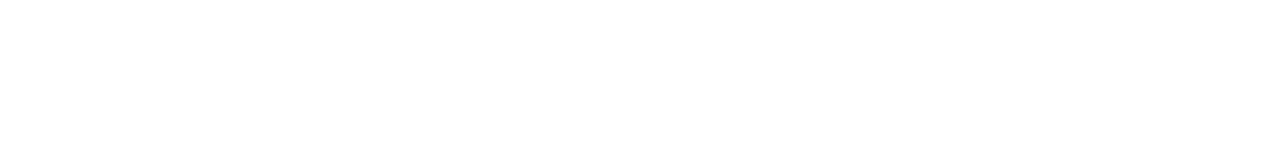
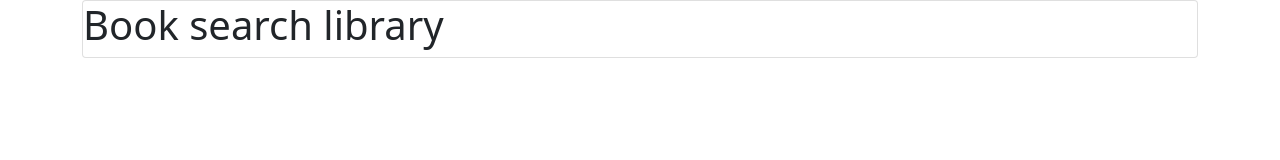
Before and after one commit to lijo-belardi/books-search-project, a website: page src/template.html in a window 1280 px wide. Drawn offline with nearby package versions, Linux system fonts and the light colour scheme.

Commit message:
Added scss's components

```diff
--- /dev/null
+++ b/src/styles/components/card.scss
@@ -0,0 +1,10 @@
+@import "../colors/colors.scss";
+
+.card {
+    &--dark {
+        background-color: $primary-color-inverse;
+    }
+    &--soft-dark {
+        background-color: $primary-color;
+    }
+}
--- a/src/styles/main.scss
+++ b/src/styles/main.scss
@@ -1,5 +1,6 @@
 @import "./fonts/fonts.scss";
 @import "./colors/colors.scss";
+@import "./components/card.scss";
 
 /* ------- General style ------- */
 
--- a/src/template.html
+++ b/src/template.html
@@ -23,9 +23,21 @@
 </head>
 
 <body>
+  <!-- Main container  -->
+  <div class="container">
+    <!-- Welcome's section -->
+    <div class="card card--dark">
+      <!-- Welcome - title -->
+      <div class="title">
+        <h1>Book search library</h1>
+      </div>
+      <!-- form's section -->
+    </div>
 
+    <!-- Book's list -->
 
-
+  </div>
+  <!-- Footer -->
 
 
   <!-- Bootstrap - Popper and Javascript scripts -->
```
